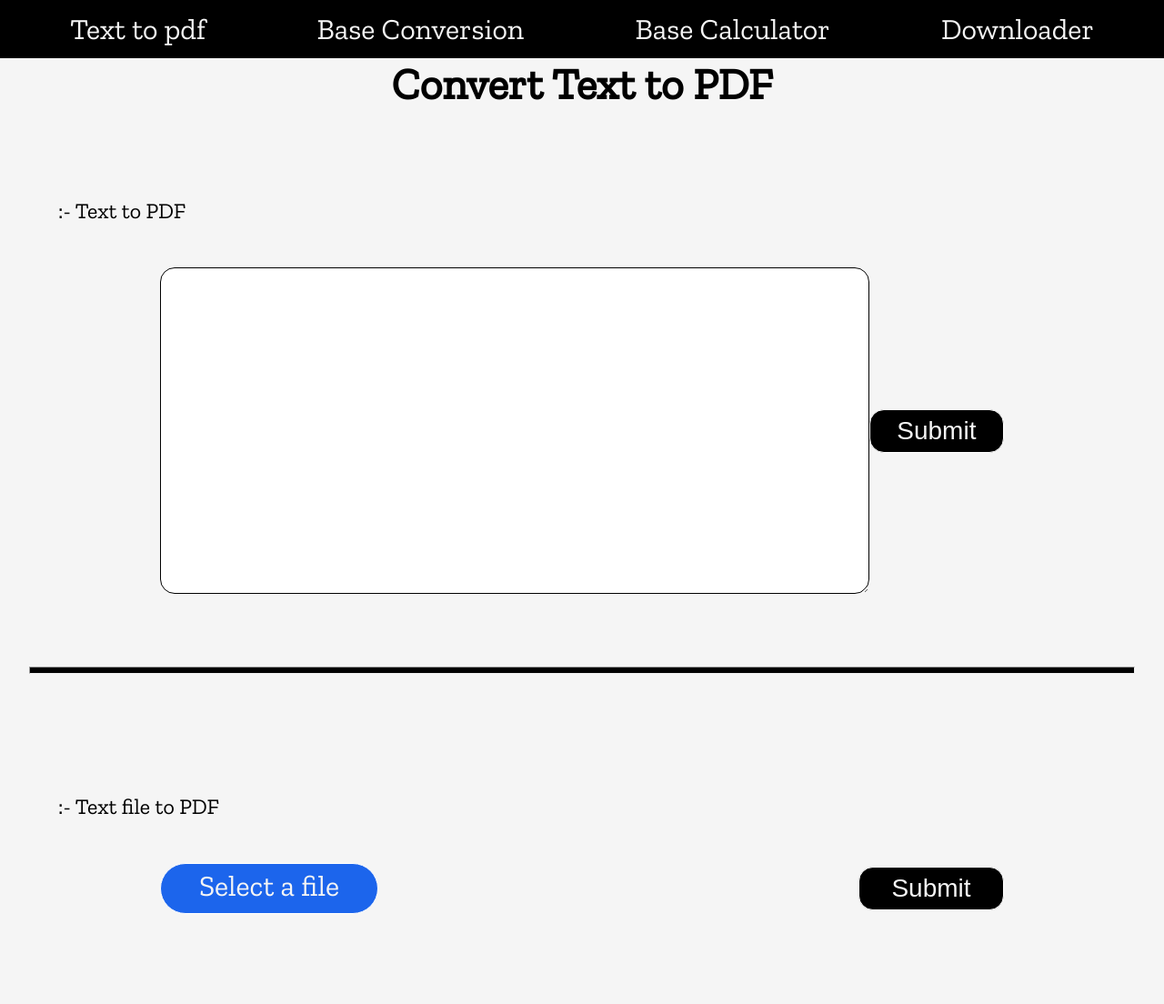
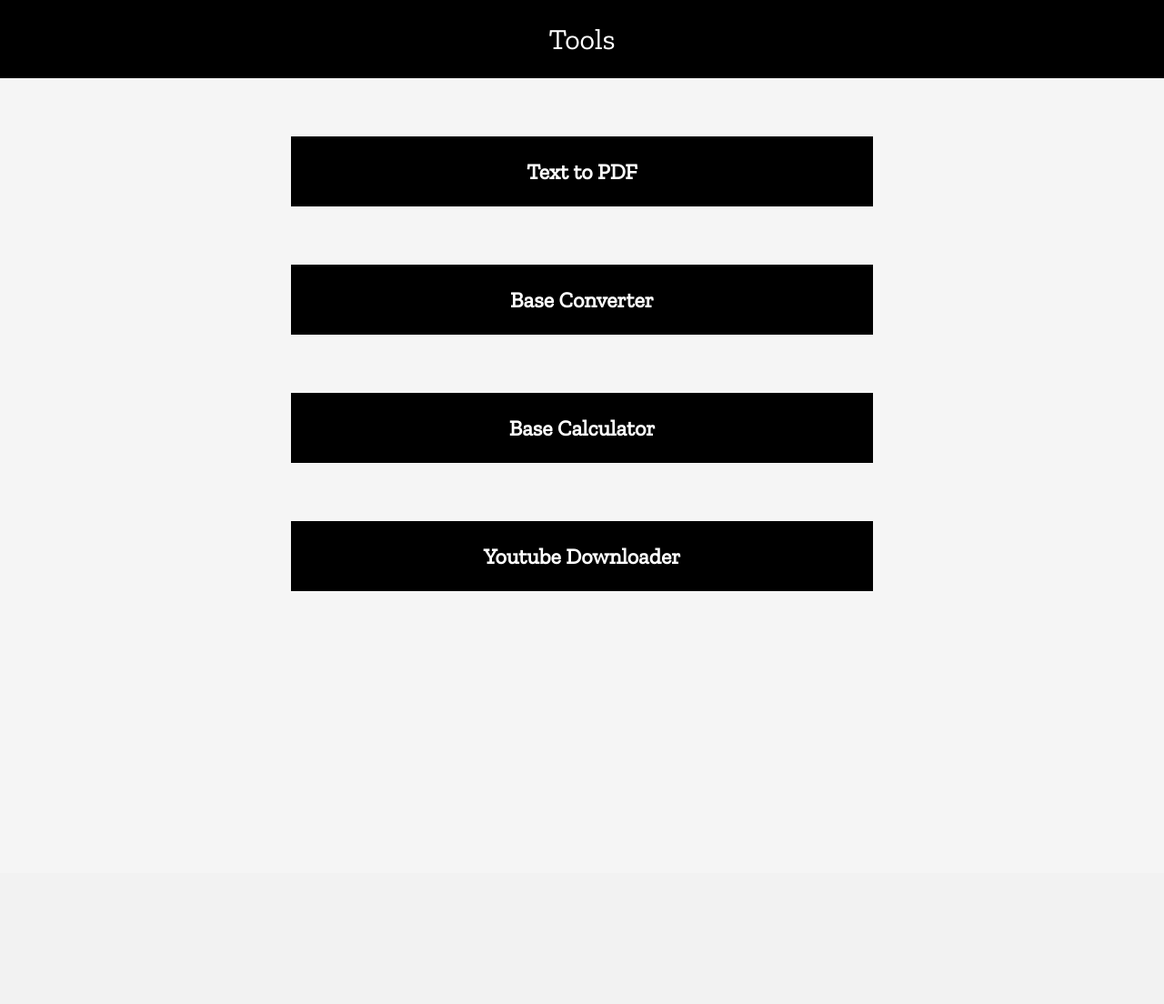
Before and after one commit to MRIDUL-MB/onlinetool-kit, a Flask app: page / in a window 1280 px wide. Shown: the whole page at 91% size. After the commit the page ends 650 px from the top, so only its background shows below. Run offline with Flask 2, Linux system fonts and the light colour scheme.

Commit message:
change navbar and add a home page

```diff
--- a/app.py
+++ b/app.py
@@ -13,6 +13,11 @@ app = Flask(__name__)
 @app.route('/')
 def home():
     return render_template('home.html')
+
+
+@app.route('/textpdf')
+def textpdf():
+    return render_template('pdfConverter.html')
 
 
 @app.route('/upload', methods=['GET', 'POST'])
--- a/templates/home.html
+++ b/templates/home.html
@@ -1,31 +1,18 @@
 {% extends 'template.html' %}
 
-{% block title %}Home{% endblock %}
+{% block title %}Tools{% endblock %}
 
 {% block content%}
-<div class="header">
-    <h1>Convert Text to PDF</h1>
+<div class="home">
+
+    <a href="/textpdf"><b>Text to PDF</b></a>
+
+    <a href="/base"><b>Base Converter</b></a>
+
+    <a href="/base/calculator"><b>Base Calculator</b></a>
+
+    <a href="/youTube"><b>Youtube Downloader</b></a>
+
+
 </div>
-<div class="frame">
-    <div>
-        <h3>Text to PDF</h3>
-        <form action="/download/pdf">
-            <textarea required name="text" id="text" cols="100" rows="20" wrap="hard"></textarea>
-            <br>
-            <input type="submit" value="Submit">
-        </form>
-    </div>
-    <hr>
-    <br>
-    <div class="pdf_form">
-        <h3>Text file to PDF</h3>
-        <form action="/upload" method="POST" enctype="multipart/form-data">
-            <label for="file" id="file-label">Select a file</label>
-            <input type="file" name="file" id="file" required>
-            <br>
-            <input type="submit" value="Submit">
-        </form>
-    </div>
-</div>
-<br>
-{% endblock %}
+{% endblock %}'
--- a/templates/sass/main.scss
+++ b/templates/sass/main.scss
@@ -86,7 +86,7 @@ hr{
 
     display: block;
     div{
-        margin: 5rem 1rem;
+        margin: 2rem 1rem;
         display: block;
 
         h3{
@@ -404,3 +404,71 @@ hr{
         height: 4.5vh;
     }
 }
+
+.home{
+    // background-color: rgb(245, 175, 175);
+    margin:2rem auto;
+    width: 50%;
+    display: flex;
+    flex-direction: column;
+    align-items: center;
+
+    a{
+        cursor: pointer;
+        width: 100%;
+        padding: 1.5rem;
+        text-align: center;
+        background-color: black;
+        color: white;
+        margin: 2rem auto;
+        font-size: 1.5rem;
+        text-decoration: none;
+        @include mq-max(1000px) {
+            font-size: 1.25rem;
+            padding: 1rem;
+
+        }
+        @include mq-max(600px) {
+            font-size: 1.25rem;
+            padding: 0.75rem;
+
+        }
+         &:hover {
+             background-color: white ;
+             color: black;
+         }
+
+
+
+    }
+
+}
+.tools{
+    display: block;
+    width: 100%;
+    padding: 1.5rem;
+    background: black;
+    font-size: 2rem;
+    @include mq-max(1000px){
+    font-size: 1.25rem;
+    padding: 1rem;
+    }
+    @include mq-max(600px){
+        padding: 0.75rem;
+    }
+    a{
+
+        margin: auto;
+    text-align: center;
+
+        display: block;
+        width: 20%;
+        background-color: black;
+        text-decoration: none;
+        color: white;
+         &:hover {
+             background-color: white;
+             color: black;
+         }
+    }
+}
--- a/templates/template.html
+++ b/templates/template.html
@@ -5,7 +5,7 @@
     {% block head %}
     <meta charset="UTF-8">
     <meta http-equiv="X-UA-Compatible" content="IE=edge">
-    <meta name="viewport" content="width=device-width, initial-scale=1.0">
+    <meta name="viewport" content="width=device-width, initial-scale=1, minimum-scale=1, maximum-scale=1">
     <!-- <link rel="stylesheet" href="../src/css/main.min.css"> -->
     <link rel="stylesheet" href="../static/css/main.min.css">
     <link rel="stylesheet" href="https://cdnjs.cloudflare.com/ajax/libs/font-awesome/5.15.4/css/all.min.css"
@@ -16,10 +16,10 @@
 </head>
 
 <body>
-    <nav>
+    <!-- <nav>
         <div>
             <ul>
-                <a href="/">
+                <a href="/textpdf">
                     <li>Text to pdf</li>
                 </a>
                 <a href="/base">
@@ -33,7 +33,10 @@
                 </a>
             </ul>
         </div>
-    </nav>
+    </nav> -->
+    <div class="tools">
+        <a href="/">Tools</a>
+    </div>
     {% block content %}{% endblock %}
 </body>
 
```
Also changed, not shown: templates/pdfConverter.html (added, +31 -0 lines), static/css/main.min.css, 2 other files.
